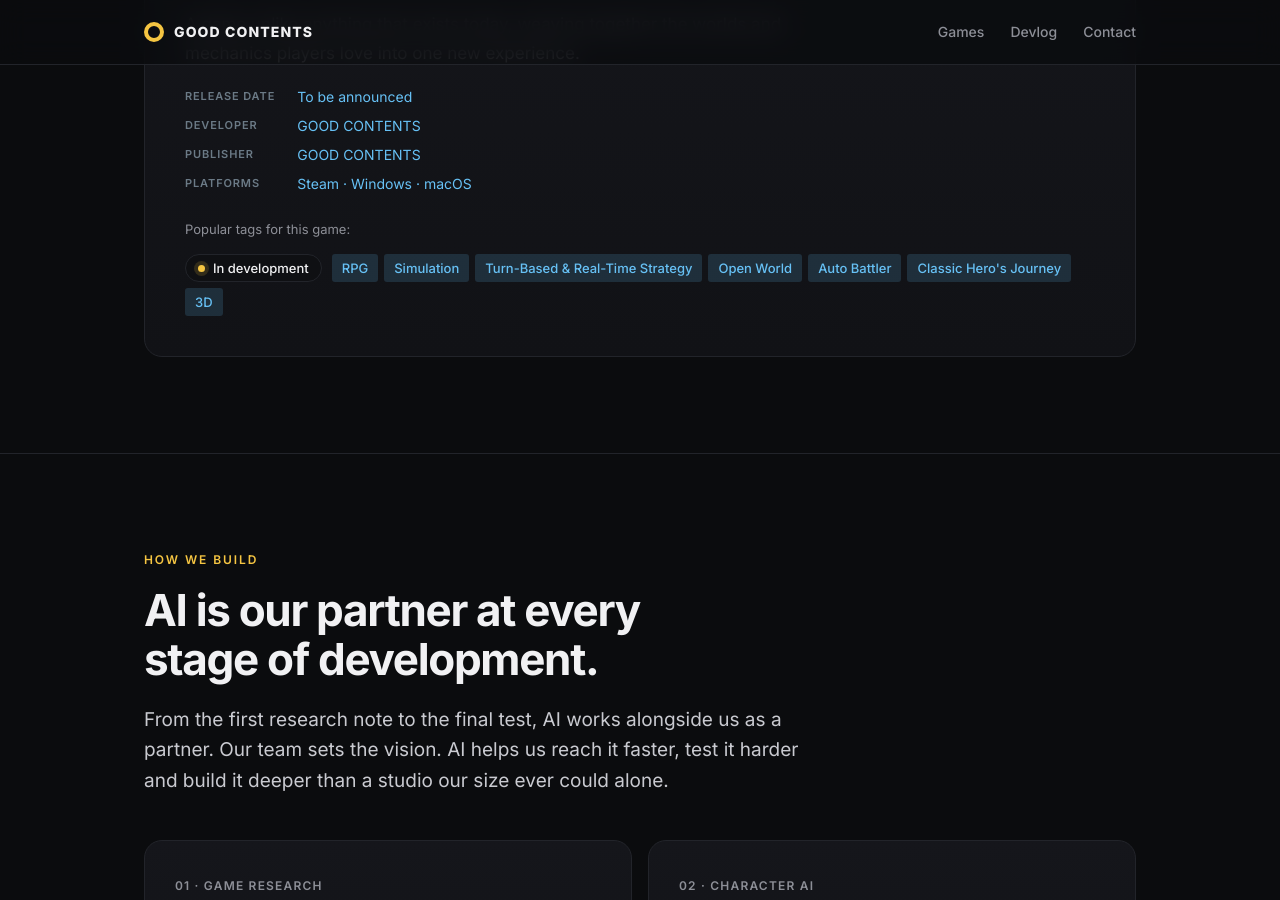
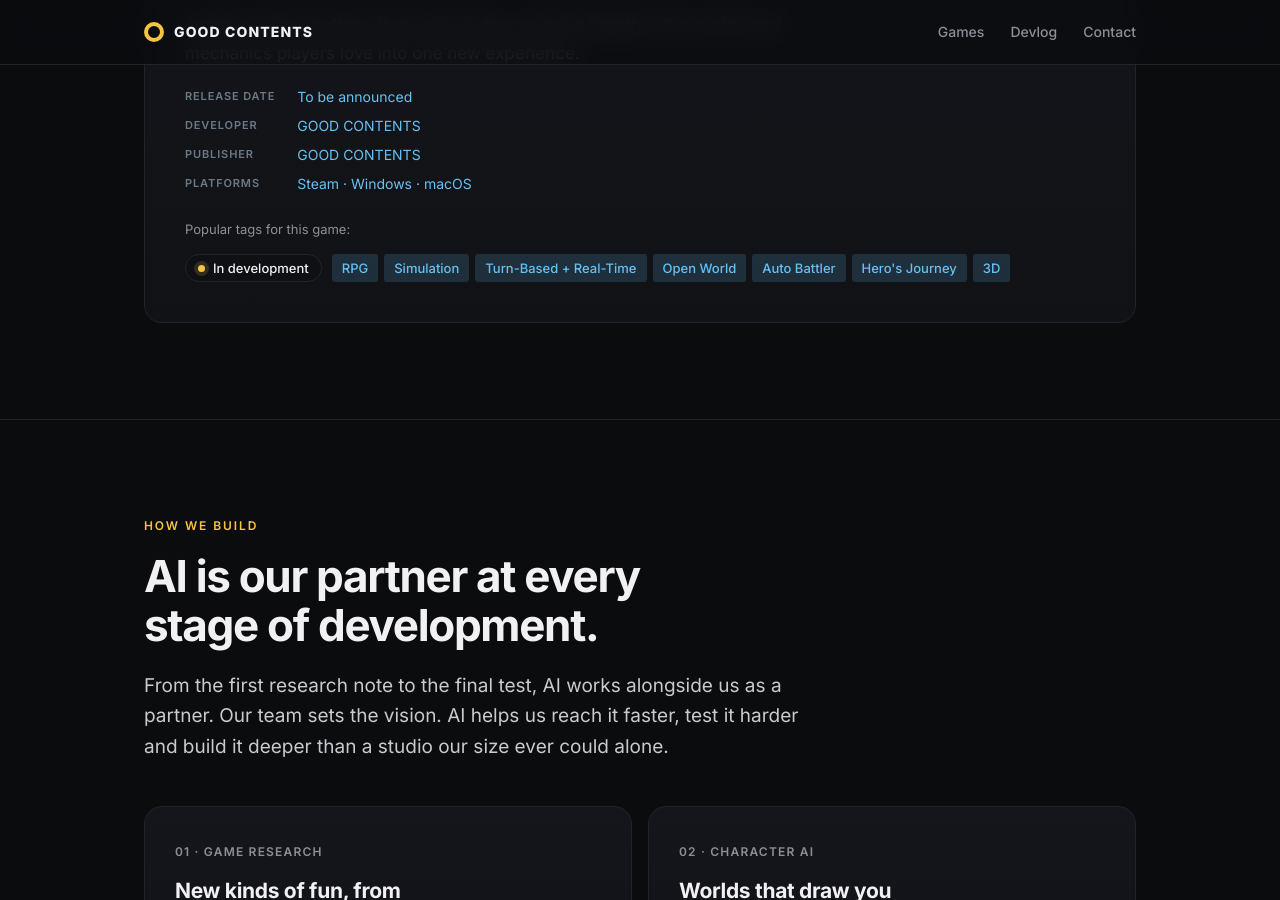
Before and after one commit to jun-hyung-joon/goodcontents-site, a Jekyll site: the page built from index.html, in a window 1280 px wide and 900 px high, scrolled down 845 px. Built offline with Jekyll 4.4.1, drawn with Linux system fonts in a browser that asks for light colours.

Commit message:
Add files via upload

```diff
--- a/index.html
+++ b/index.html
@@ -34,10 +34,10 @@
         <span class="chip live">In development</span>
         <span class="stag">RPG</span>
         <span class="stag">Simulation</span>
-        <span class="stag">Turn-Based &amp; Real-Time Strategy</span>
+        <span class="stag">Turn-Based + Real-Time</span>
         <span class="stag">Open World</span>
         <span class="stag">Auto Battler</span>
-        <span class="stag">Classic Hero's Journey</span>
+        <span class="stag">Hero's Journey</span>
         <span class="stag">3D</span>
       </div>
     </div>
```
